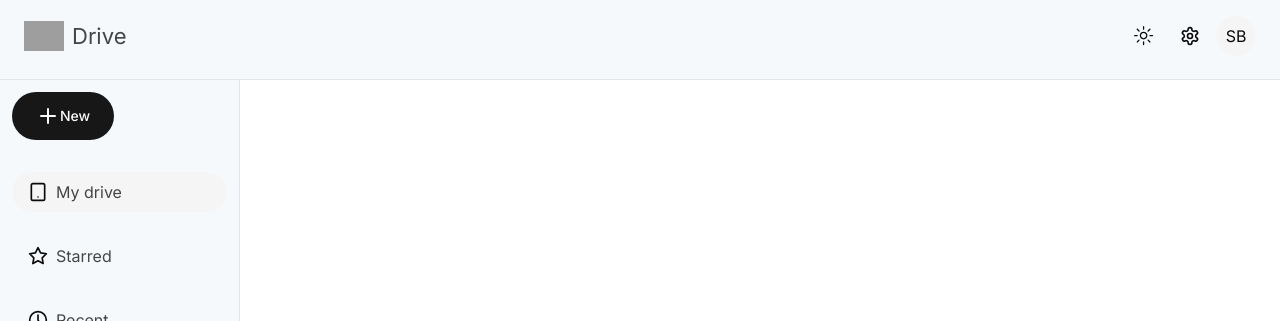
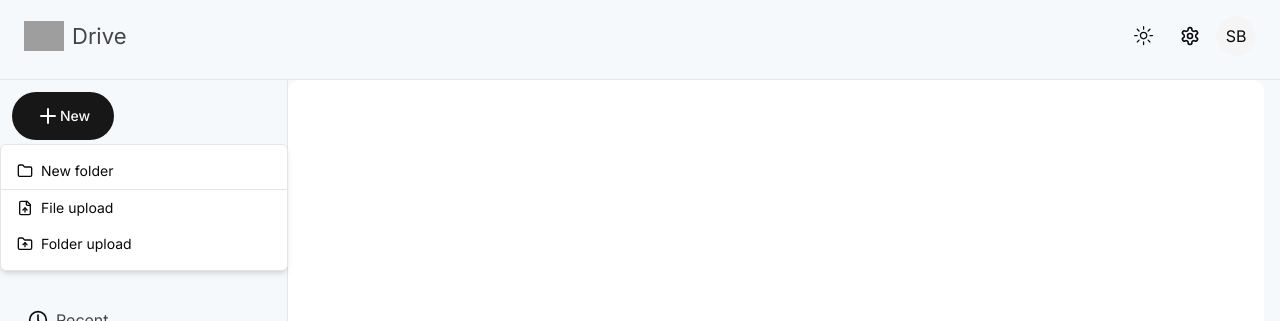
Before and after one commit to Mustafaisaev3/Google-drive-clone-with-Next-14, a Next.js app: page / in a window 1280 px wide. Both pictures are taken after a click on the button "New". Shown: the top 321 px of the page. Built offline with nearby package versions, Linux system fonts and the light colour scheme; no server answers; grey boxes are pictures that could not be loaded.

Commit message:
Setup Firebase to project

```diff
--- a/app/(root)/layout.tsx
+++ b/app/(root)/layout.tsx
@@ -8,7 +8,11 @@
     <div>
         <Navbar />
         <Sidebar />
-        {children}
+        <main className="w-full min-h-[90vh] relative top-[10vh] pl-72 bg-[#F6F9FC] dark:bg-[#1f1f1f] pr-4">
+          <div className="min-h-[90vh] rounded-xl bg-white dark:bg-black p-4">
+            {children}
+          </div>
+        </main>
     </div>
   )
 }
--- /dev/null
+++ b/components/modals/FolderModal.tsx
@@ -0,0 +1,9 @@
+import React from 'react'
+
+const FolderModal = () => {
+  return (
+    <div>FolderModal</div>
+  )
+}
+
+export default FolderModal
--- /dev/null
+++ b/components/shared/PopoverActions.tsx
@@ -0,0 +1,40 @@
+import React from 'react'
+import { Separator } from '../ui/separator'
+import { FileUp, Folder, FolderUp } from 'lucide-react'
+
+const PopoverActions = () => {
+  return (
+    <>
+      <div
+        className="flex items-center hover:bg-secondary transition py-2 px-4 space-x-2 text-sm"
+        role="button"
+      >
+        <Folder className="w-4 h-4" />
+        <span>New folder</span>
+      </div>
+      <Separator />
+
+      <label>
+        <div
+          className="flex items-center hover:bg-secondary transition py-2 px-4 space-x-2 text-sm"
+          role="button"
+        >
+          <FileUp className="w-4 h-4" />
+          <span>File upload</span>
+        </div>
+      </label>
+
+      <label>
+        <div
+          className="flex items-center hover:bg-secondary transition py-2 px-4 space-x-2 text-sm"
+          role="button"
+        >
+          <FolderUp className="w-4 h-4" />
+          <span>Folder upload</span>
+        </div>
+      </label>
+    </>
+  )
+}
+
+export default PopoverActions
--- a/components/shared/Sidebar.tsx
+++ b/components/shared/Sidebar.tsx
@@ -5,7 +5,9 @@
 import { Clock5, Cloud, Loader, Plus, Star, Tablet, Trash } from "lucide-react";
 import Item from './Item';
 import { Button } from '../ui/button'
+import { Popover, PopoverContent, PopoverTrigger } from "../ui/popover";
 import { Progress } from '../ui/progress';
+import PopoverActions from './PopoverActions';
 
 const sidebarLinks = [
     {
@@ -37,12 +39,19 @@
 
 const Sidebar = () => {
   return (
-    <div className="h-[90vh] w-60 fixed top-[10vh] left-0 z-30 bg-[#F6F9FC] dark:bg-[#1f1f1f] border-r">
+    <div className="h-[90vh] w-72 fixed top-[10vh] left-0 z-30 bg-[#F6F9FC] dark:bg-[#1f1f1f] border-r">
       <div className='flex flex-col p-3'>
-        <Button className='w-fit h-12 rounded-full px-6 cursor-pointer'>
-          <Plus />
-          <span>New</span>
-        </Button>
+        <Popover>
+          <PopoverTrigger asChild>
+            <Button className="w-fit h-12 rounded-full px-6">
+              <Plus />
+              <span>New</span>
+            </Button>
+          </PopoverTrigger>
+          <PopoverContent className="p-0 py-2">
+            <PopoverActions />
+          </PopoverContent>
+        </Popover>
         <div className="flex flex-col space-y-6 mt-8">
           {sidebarLinks.map((link) => (
             <Link href={link.path} key={link.path}>
--- /dev/null
+++ b/components/ui/dialog.tsx
@@ -0,0 +1,122 @@
+"use client"
+
+import * as React from "react"
+import * as DialogPrimitive from "@radix-ui/react-dialog"
+import { X } from "lucide-react"
+
+import { cn } from "@/lib/utils"
+
+const Dialog = DialogPrimitive.Root
+
+const DialogTrigger = DialogPrimitive.Trigger
+
+const DialogPortal = DialogPrimitive.Portal
+
+const DialogClose = DialogPrimitive.Close
+
+const DialogOverlay = React.forwardRef<
+  React.ElementRef<typeof DialogPrimitive.Overlay>,
+  React.ComponentPropsWithoutRef<typeof DialogPrimitive.Overlay>
+>(({ className, ...props }, ref) => (
+  <DialogPrimitive.Overlay
+    ref={ref}
+    className={cn(
+      "fixed inset-0 z-50 bg-black/80  data-[state=open]:animate-in data-[state=closed]:animate-out data-[state=closed]:fade-out-0 data-[state=open]:fade-in-0",
+      className
+    )}
+    {...props}
+  />
+))
+DialogOverlay.displayName = DialogPrimitive.Overlay.displayName
+
+const DialogContent = React.forwardRef<
+  React.ElementRef<typeof DialogPrimitive.Content>,
+  React.ComponentPropsWithoutRef<typeof DialogPrimitive.Content>
+>(({ className, children, ...props }, ref) => (
+  <DialogPortal>
+    <DialogOverlay />
+    <DialogPrimitive.Content
+      ref={ref}
+      className={cn(
+        "fixed left-[50%] top-[50%] z-50 grid w-full max-w-lg translate-x-[-50%] translate-y-[-50%] gap-4 border bg-background p-6 shadow-lg duration-200 data-[state=open]:animate-in data-[state=closed]:animate-out data-[state=closed]:fade-out-0 data-[state=open]:fade-in-0 data-[state=closed]:zoom-out-95 data-[state=open]:zoom-in-95 data-[state=closed]:slide-out-to-left-1/2 data-[state=closed]:slide-out-to-top-[48%] data-[state=open]:slide-in-from-left-1/2 data-[state=open]:slide-in-from-top-[48%] sm:rounded-lg",
+        className
+      )}
+      {...props}
+    >
+      {children}
+      <DialogPrimitive.Close className="absolute right-4 top-4 rounded-sm opacity-70 ring-offset-background transition-opacity hover:opacity-100 focus:outline-none focus:ring-2 focus:ring-ring focus:ring-offset-2 disabled:pointer-events-none data-[state=open]:bg-accent data-[state=open]:text-muted-foreground">
+        <X className="h-4 w-4" />
+        <span className="sr-only">Close</span>
+      </DialogPrimitive.Close>
+    </DialogPrimitive.Content>
+  </DialogPortal>
+))
+DialogContent.displayName = DialogPrimitive.Content.displayName
+
+const DialogHeader = ({
+  className,
+  ...props
+}: React.HTMLAttributes<HTMLDivElement>) => (
+  <div
+    className={cn(
+      "flex flex-col space-y-1.5 text-center sm:text-left",
+      className
+    )}
+    {...props}
+  />
+)
+DialogHeader.displayName = "DialogHeader"
+
+const DialogFooter = ({
+  className,
+  ...props
+}: React.HTMLAttributes<HTMLDivElement>) => (
+  <div
+    className={cn(
+      "flex flex-col-reverse sm:flex-row sm:justify-end sm:space-x-2",
+      className
+    )}
+    {...props}
+  />
+)
+DialogFooter.displayName = "DialogFooter"
+
+const DialogTitle = React.forwardRef<
+  React.ElementRef<typeof DialogPrimitive.Title>,
+  React.ComponentPropsWithoutRef<typeof DialogPrimitive.Title>
+>(({ className, ...props }, ref) => (
+  <DialogPrimitive.Title
+    ref={ref}
+    className={cn(
+      "text-lg font-semibold leading-none tracking-tight",
+      className
+    )}
+    {...props}
+  />
+))
+DialogTitle.displayName = DialogPrimitive.Title.displayName
+
+const DialogDescription = React.forwardRef<
+  React.ElementRef<typeof DialogPrimitive.Description>,
+  React.ComponentPropsWithoutRef<typeof DialogPrimitive.Description>
+>(({ className, ...props }, ref) => (
+  <DialogPrimitive.Description
+    ref={ref}
+    className={cn("text-sm text-muted-foreground", className)}
+    {...props}
+  />
+))
+DialogDescription.displayName = DialogPrimitive.Description.displayName
+
+export {
+  Dialog,
+  DialogPortal,
+  DialogOverlay,
+  DialogClose,
+  DialogTrigger,
+  DialogContent,
+  DialogHeader,
+  DialogFooter,
+  DialogTitle,
+  DialogDescription,
+}
--- /dev/null
+++ b/components/ui/popover.tsx
@@ -0,0 +1,31 @@
+"use client"
+
+import * as React from "react"
+import * as PopoverPrimitive from "@radix-ui/react-popover"
+
+import { cn } from "@/lib/utils"
+
+const Popover = PopoverPrimitive.Root
+
+const PopoverTrigger = PopoverPrimitive.Trigger
+
+const PopoverContent = React.forwardRef<
+  React.ElementRef<typeof PopoverPrimitive.Content>,
+  React.ComponentPropsWithoutRef<typeof PopoverPrimitive.Content>
+>(({ className, align = "center", sideOffset = 4, ...props }, ref) => (
+  <PopoverPrimitive.Portal>
+    <PopoverPrimitive.Content
+      ref={ref}
+      align={align}
+      sideOffset={sideOffset}
+      className={cn(
+        "z-50 w-72 rounded-md border bg-popover p-4 text-popover-foreground shadow-md outline-none data-[state=open]:animate-in data-[state=closed]:animate-out data-[state=closed]:fade-out-0 data-[state=open]:fade-in-0 data-[state=closed]:zoom-out-95 data-[state=open]:zoom-in-95 data-[side=bottom]:slide-in-from-top-2 data-[side=left]:slide-in-from-right-2 data-[side=right]:slide-in-from-left-2 data-[side=top]:slide-in-from-bottom-2",
+        className
+      )}
+      {...props}
+    />
+  </PopoverPrimitive.Portal>
+))
+PopoverContent.displayName = PopoverPrimitive.Content.displayName
+
+export { Popover, PopoverTrigger, PopoverContent }
--- /dev/null
+++ b/components/ui/separator.tsx
@@ -0,0 +1,31 @@
+"use client"
+
+import * as React from "react"
+import * as SeparatorPrimitive from "@radix-ui/react-separator"
+
+import { cn } from "@/lib/utils"
+
+const Separator = React.forwardRef<
+  React.ElementRef<typeof SeparatorPrimitive.Root>,
+  React.ComponentPropsWithoutRef<typeof SeparatorPrimitive.Root>
+>(
+  (
+    { className, orientation = "horizontal", decorative = true, ...props },
+    ref
+  ) => (
+    <SeparatorPrimitive.Root
+      ref={ref}
+      decorative={decorative}
+      orientation={orientation}
+      className={cn(
+        "shrink-0 bg-border",
+        orientation === "horizontal" ? "h-[1px] w-full" : "h-full w-[1px]",
+        className
+      )}
+      {...props}
+    />
+  )
+)
+Separator.displayName = SeparatorPrimitive.Root.displayName
+
+export { Separator }
--- a/package.json
+++ b/package.json
@@ -12,12 +12,16 @@
     "@clerk/nextjs": "^4.29.1",
     "@clerk/themes": "^1.7.9",
     "@radix-ui/react-avatar": "^1.0.4",
+    "@radix-ui/react-dialog": "^1.0.5",
     "@radix-ui/react-dropdown-menu": "^2.0.6",
     "@radix-ui/react-icons": "^1.3.0",
+    "@radix-ui/react-popover": "^1.0.7",
     "@radix-ui/react-progress": "^1.0.3",
+    "@radix-ui/react-separator": "^1.0.3",
     "@radix-ui/react-slot": "^1.0.2",
     "class-variance-authority": "^0.7.0",
     "clsx": "^2.1.0",
+    "firebase": "^10.7.1",
     "lucide-react": "^0.303.0",
     "next": "14.0.4",
     "next-themes": "^0.2.1",
```
Also changed, not shown: lib/firebase.ts (added, +18 -0 lines), 1 other file (tests, documents, lock files or other folders).
